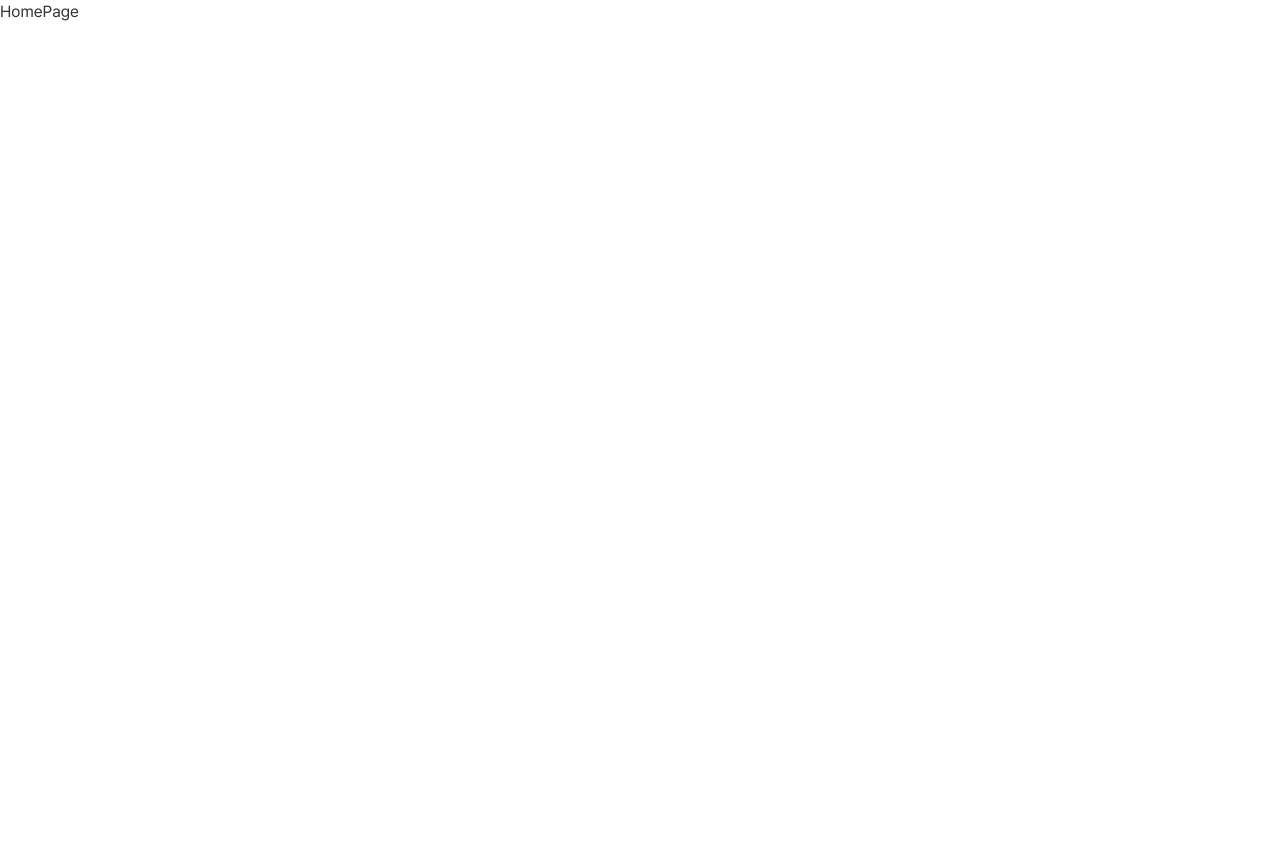
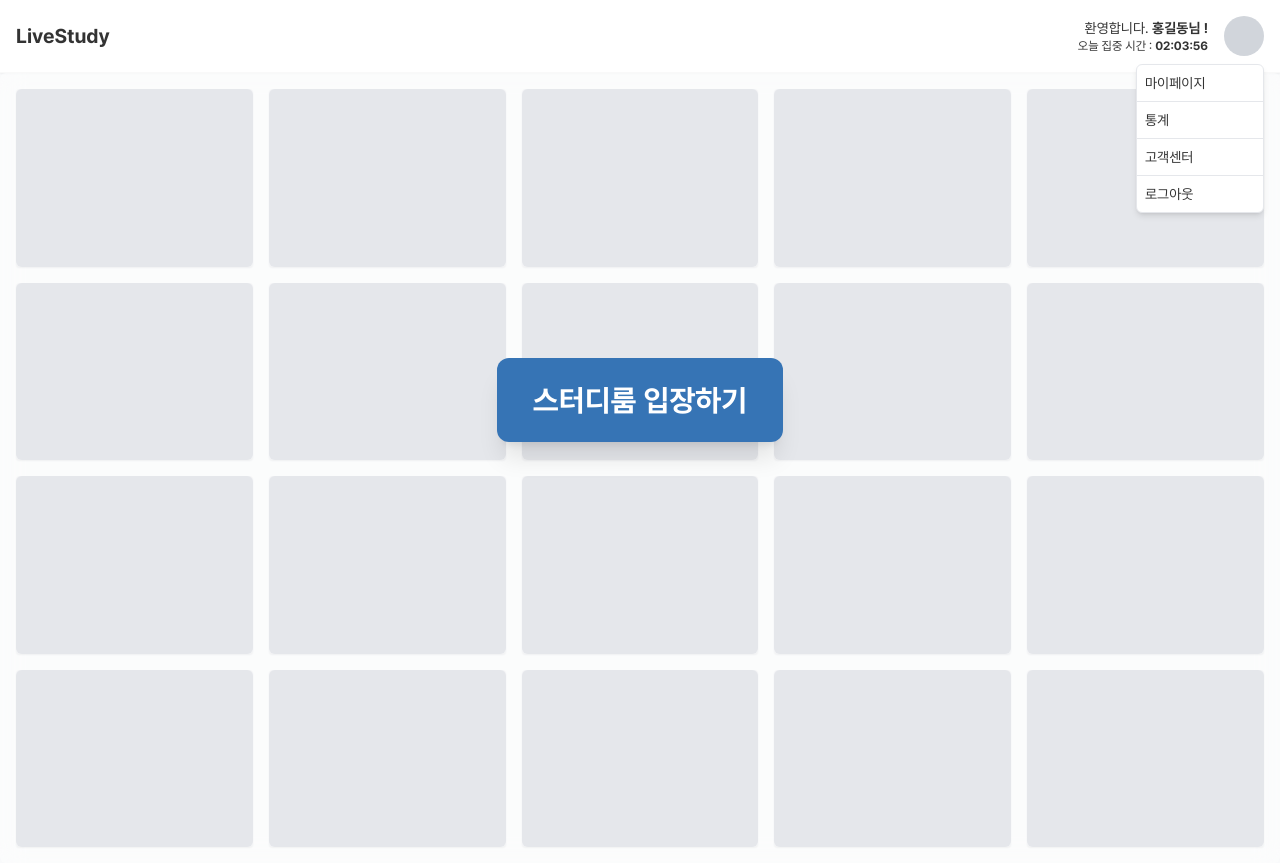
Before and after one commit to Delcastin/LiveStudy, a React (Vite) app in the folder front/: page /home in a window 1280 px wide. Before the commit the page ends 800 px from the top, so only its background shows below. Built offline with nearby package versions, Linux system fonts and the light colour scheme.

Commit message:
style(home): home 페이지 UI 구성 완료

```diff
--- a/front/src/page/HomePage.tsx
+++ b/front/src/page/HomePage.tsx
@@ -1,5 +1,37 @@
-function HomePage() {
-  return <div>HomePage</div>;
-}
+import Header from '../components/common/Header';
+
+const HomePage = () => {
+  const handleEnterStudyRoom = () => {};
+
+  return (
+    <div className="bg-gray-50 flex flex-col nodrag min-h-screen overflow-hidden">
+      <Header />
+      <div className="fixed inset-0 z-20 flex items-center justify-center pointer-events-none">
+        <button
+          onClick={handleEnterStudyRoom}
+          className="large-button text-xl sm:text-2xl md:text-3xl font-extrabold shadow-xl
+                     bg-primary-500 text-white hover:bg-primary-400 transition-all duration-300
+                     pointer-events-auto"
+        >
+          스터디룸 입장하기
+        </button>
+      </div>
+      <main className="relative w-full max-w-[1280px] m-auto overflow-hidden">
+        <div className="w-full h-full backdrop-blur-md bg-white/40 rounded-md">
+          <div className="grid grid-cols-2 sm:grid-cols-2 md:grid-cols-2 lg:grid-cols-4 xl:grid-cols-5 gap-4 w-full p-4">
+            {Array.from({ length: 20 }).map((_, idx) => (
+              <div
+                key={idx}
+                className="bg-gray-100 rounded shadow-sm overflow-hidden flex items-center justify-center"
+              >
+                <div className="w-full aspect-[4/3] bg-gray-200 rounded-md" />
+              </div>
+            ))}
+          </div>
+        </div>
+      </main>
+    </div>
+  );
+};
 
 export default HomePage;
```
